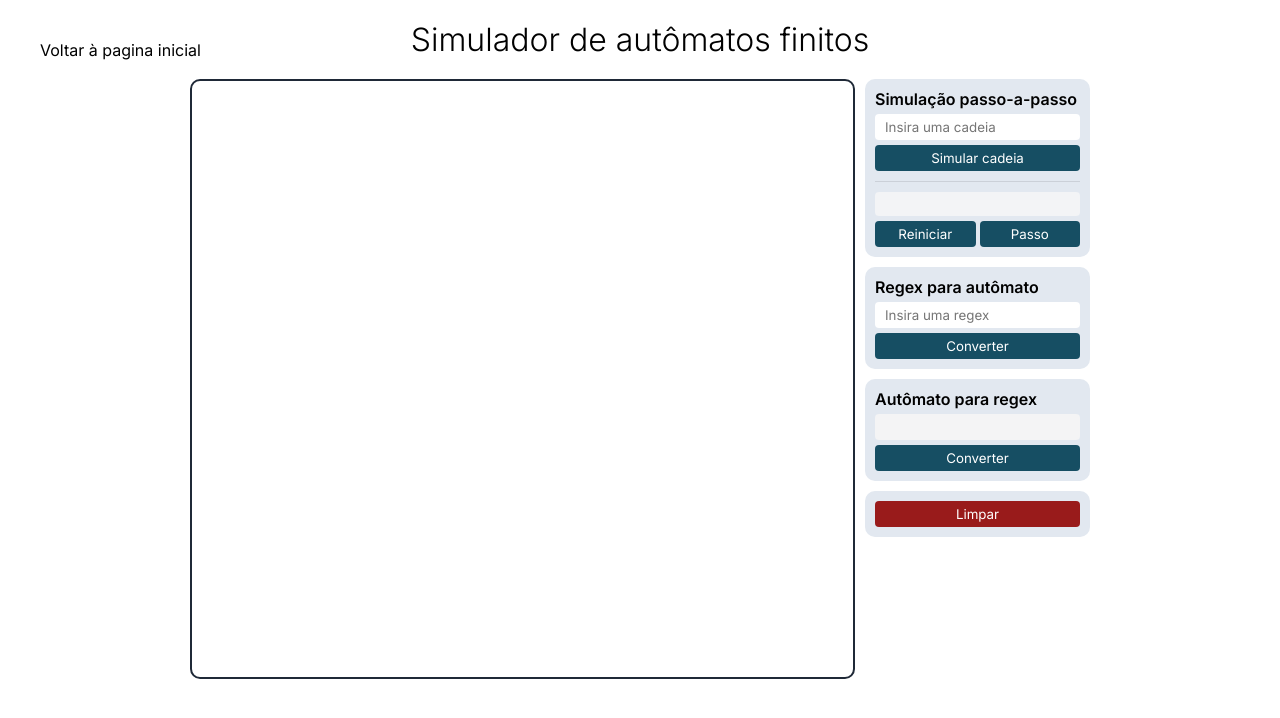
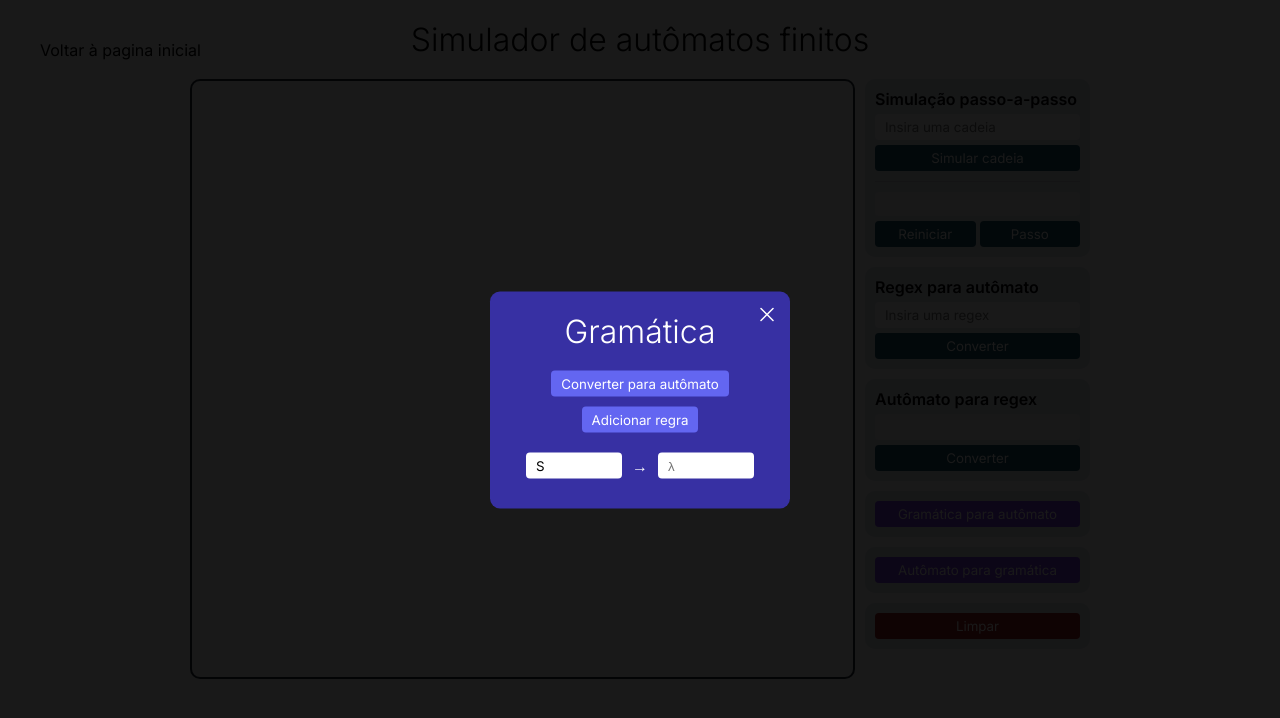
Before and after one commit to Salies/lftc, a plain HTML site: page projects/automata/index.html in a window 1280 px wide. Drawn offline with nearby package versions, Linux system fonts and the light colour scheme.

Commit message:
feat: gramática (front)

```diff
--- a/projects/automata/css/index.css
+++ b/projects/automata/css/index.css
@@ -202,7 +202,87 @@ input[type="text"] {
     background-color: rgb(244 244 245);
 }
 
+/* Área de gramática */
+#grammar {
+    position: absolute;
+    width: 100%;
+    height: 100%;
+    background-color: rgba(0, 0, 0, 0.9);
+    top: 0;
+    left:0;
+    z-index:999;
+    color: #fff;
+}
+
+#grammar > section {
+    display: flex;
+    align-items: center;
+    justify-content: center;
+    flex-flow: column;
+    gap: 10px;
+    padding: 10px;
+    background-color: rgb(55 48 163);
+    width:300px;
+    position: relative;
+    border-radius: 10px;
+    /* align center */
+    margin: 0 auto;
+    top: 50%;
+    transform: translateY(-50%);
+}
+
+#grammar button {
+    background-color: rgb(99 102 241)
+}
+
+#grammar > section > h1 {
+    padding: 10px 0;
+}
+
+#grammar > section > div.flex.flex-col.mx-auto > div > input{
+    width:15rem!important;
+}
+
+#grammar input[type="text"] {
+    width: 6rem!important;
+}
+
+.rule {
+    display: flex;
+    align-items: center;
+    justify-content: center;
+    gap: 10px;
+    margin-bottom:10px;
+}
+
+.entradaDiv {
+    display: none;
+}
+
+.tree {
+    display: none;
+}
+
+.add-rule {
+    margin-bottom: 10px;
+}
+
+.grammar-close {
+    position: absolute;
+    top: 15px;
+    right: 15px;
+    cursor: pointer;
+}
+
+.specialButton {
+    background-color: rgb(124 58 237);
+}
+
 /* Outros */
 .redBack {
     background-color: rgb(153 27 27);
 }
+
+.bg-green-500{
+    background-color: rgb(16 185 129);
+}
--- a/projects/automata/index.html
+++ b/projects/automata/index.html
@@ -7,6 +7,8 @@
     <title>LFTC - Simulador de autômatos finitos</title>
     <link rel="stylesheet" href="css/minireset.min.css">
     <link rel="stylesheet" href="css/index.css">
+    <link rel="stylesheet" href="../grammar/css/tree.css">
+    <link rel="stylesheet" href="../grammar/css/grammar.css">
 </head>
 <body>
     <section class="return">
@@ -14,6 +16,33 @@
     </section>
 
     <h1>Simulador de autômatos finitos</h1>
+
+    <div id="grammar">
+        <section class="flex flex-col">
+            <div class="flex flex-col mx-auto entradaDiv">
+              <div class="mt-5 flex flex-col items-center">
+                <h1 class="text-lg -mb-2 leading-none font-light text-white">Entrada:</h1>
+                <input type="text" placeholder="λ" class="border-2 user-input rounded-lg text-lg mt-3 p-2 w-96" oninput="validateInput()" />
+              </div>
+            </div>
+            <h1 class="text-lg leading-none font-light mt-10 text-white">Gramática</h1>
+            <button class="to-automata bg-yellow-300 rounded-lg text-lg p-1 w-48 mx-auto my-3">Converter para autômato</button>
+            <button class="add-rule bg-yellow-300 rounded-lg text-lg p-1 w-48 mx-auto my-3">Adicionar regra</button>
+            <ul class="list">
+              <div class="max-w-lg pt-0.5 mx-auto rule">
+                <input type="text" value="S" readonly class="w-16 bg-gray-200 rounded-lg text-center text-xl py-0.5" />
+                <span>→</span>
+                <input type="text" placeholder="λ" oninput="validateRule(this)" class="right-rule w-28 bg-gray-200 rounded-lg text-center text-xl pt-0.5" />
+              </div>
+            </ul>
+            <div class="tree" id="result-tree"></div>
+            <div class="close-button">
+                <svg role="img" fill="white" height="16" width="16" aria-hidden="true" aria-label="Fechar" viewBox="0 0 16 16" data-encore-id="icon" class="grammar-close">
+                    <path d="M1.47 1.47a.75.75 0 011.06 0L8 6.94l5.47-5.47a.75.75 0 111.06 1.06L9.06 8l5.47 5.47a.75.75 0 11-1.06 1.06L8 9.06l-5.47 5.47a.75.75 0 01-1.06-1.06L6.94 8 1.47 2.53a.75.75 0 010-1.06z"></path>
+                </svg>
+            </div>
+          </section>
+    </div>
 
     <div id="wrapper">
         <div class="automata" id="canvasDiv"></div>
@@ -42,6 +71,14 @@
                 <button class="automataToRegexButton takeAll">Converter</button>
             </div>
 
+            <div>
+                <button class="takeAll specialButton">Gramática para autômato</button>
+            </div>
+
+            <div>
+                <button class="takeAll specialButton">Autômato para gramática</button>
+            </div>
+
             <!-- Botão de limpeza -->
             <div>
                 <button class="cleanup takeAll redBack">Limpar</button>
@@ -58,5 +95,7 @@
     <script src="js/lib/noam.min.js"></script>
     <script src="js/automata.js"></script>
     <script src="js/converters.js"></script>
+    <script src="../grammar/js/tiny.js"></script>
+    <script src="../grammar/js/grammar.js"></script>
 </body>
 </html>
--- a/projects/automata/js/converters.js
+++ b/projects/automata/js/converters.js
@@ -87,6 +87,21 @@ function automataToRegex() {
     }
 }
 
+function grammarToAutomata() {
+    if(validateAllRules() === false) return;
+    console.log('bora!!!')
+    const rules = document.querySelectorAll(".rule");
+    let children;
+    rules.forEach(rule => {
+        children = rule.getElementsByTagName('input');
+        console.log(children[0].value, children[1].value)
+    });
+}
+
 // Adicionando os listeners para as funções
 document.querySelector('.regexButton').addEventListener('click', regexToAutomata);
 document.querySelector('.automataToRegexButton').addEventListener('click', automataToRegex);
+document.querySelector('.to-automata').addEventListener('click', grammarToAutomata);
+document.querySelector('.grammar-close').addEventListener('click', () => {
+    document.querySelector('#grammar').style.display = 'none';
+});
--- a/projects/grammar/js/grammar.js
+++ b/projects/grammar/js/grammar.js
@@ -92,6 +92,8 @@ const validateInput = () => {
     parsedRules[indexLv] += " | " + rv;
   }
 
+  console.log(parsedRules);
+
   /*
     O código abaixo foi adaptado dos exemplos da biblioteca.
     É parcialmente de nossa autoria, mas por não ter originado de nós, deixamos os
@@ -119,7 +121,7 @@ const validateInput = () => {
         displayTree(trees[tree]) +
         '</ul></div></br>';
     }
-    return;
+    return true;
   }
 
   if(parsedRules.join("").includes("λ") && tryAgain){
```
